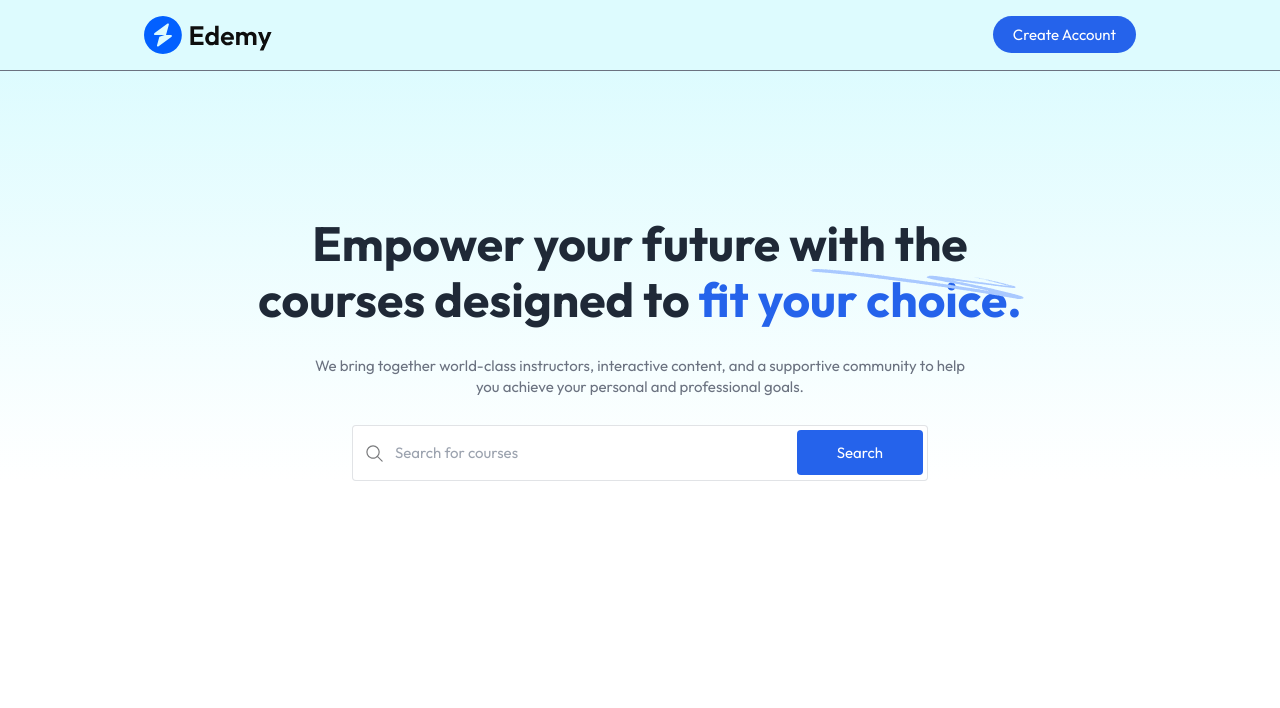
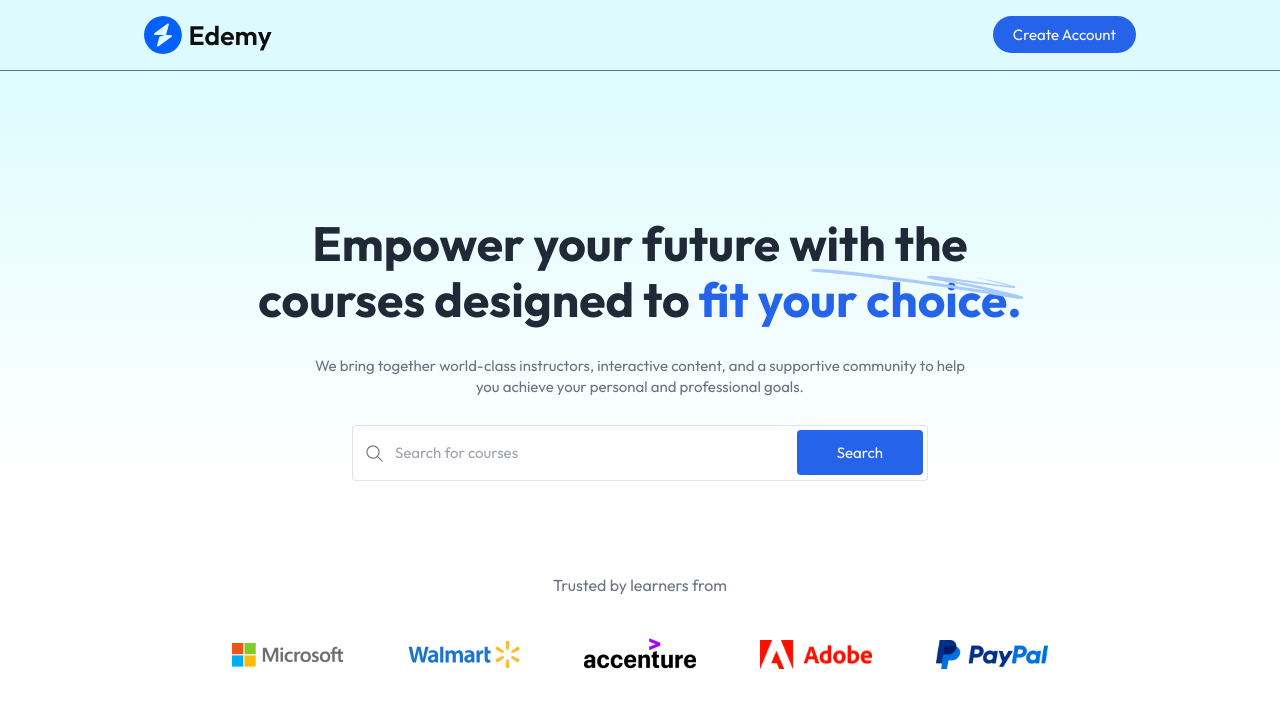
Before and after one commit to Methma1/Edemy-LMS, a React (Vite) app: page / in a window 1280 px wide. Shown: the top 708 px of the page. Built offline with nearby package versions, Linux system fonts and the light colour scheme; no server answers.

Commit message:
implemented companies component

```diff
--- a/src/Components/Student/Companies.jsx
+++ b/src/Components/Student/Companies.jsx
@@ -1,9 +1,17 @@
 import React from 'react'
+import { assets } from '../../assets/assets'
 
 const Companies = () => {
   return (
-    <div>
-
+    <div className='pt-16'>
+      <p className='text-base text-gray-500'>Trusted by learners from</p>
+      <div className='flex flex-wrap items-center justify-center gap-6 md:gap-16 md:mt-10 mt-5'>
+        <img src={assets.microsoft_logo} alt="microsoft" className='w-20 md:w-28' />
+        <img src={assets.walmart_logo} alt="walmart" className='w-20 md:w-28' />
+        <img src={assets.accenture_logo} alt="accenture" className='w-20 md:w-28' />
+        <img src={assets.adobe_logo} alt="adobe" className='w-20 md:w-28' />
+        <img src={assets.paypal_logo} alt="paypal" className='w-20 md:w-28' />
+      </div>
     </div>
   )
 }
--- a/src/Pages/Student/Home.jsx
+++ b/src/Pages/Student/Home.jsx
@@ -1,10 +1,12 @@
 import React from 'react'
 import Hero from '../../Components/Student/Hero'
+import Companies from '../../Components/Student/Companies'
 
 const Home = () => {
   return (
     <div className='flex flex-col items-center space-y-7 text-center'>
       <Hero/>
+      <Companies/>
     </div>
   )
 }
```
